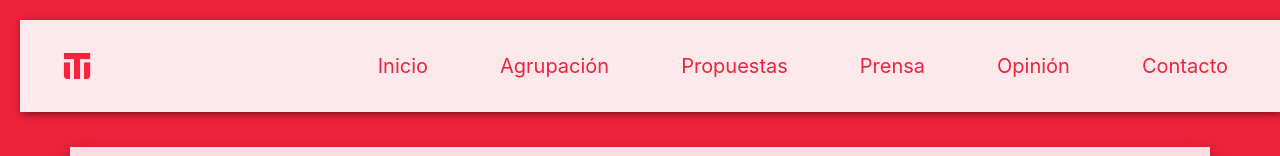
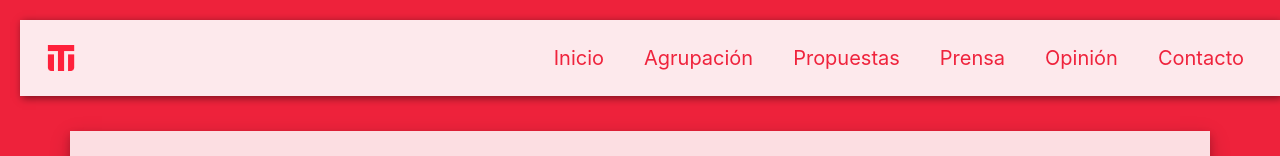
Before and after one commit to guidotesolin/TriunfoTatengueV2, a React (Create React App) app: page / in a window 1280 px wide. Shown: the top 156 px of the page. Built offline with nearby package versions, Linux system fonts and the light colour scheme.

Commit message:
Correction of padding in navbar

```diff
--- a/src/components/Header/Header.css
+++ b/src/components/Header/Header.css
@@ -5,7 +5,9 @@
   background: rgba(255, 255, 255, 0.9);
   box-shadow: 2px 2px 8px rgba(0, 0, 0, 0.5);
 }
-
+.nav-link {
+  padding: 0;
+}
 nav {
   text-align: right;
   display: flex;
--- a/src/components/Header/Header.js
+++ b/src/components/Header/Header.js
@@ -9,7 +9,7 @@ export default function Header() {
   return (
     <div id="divNavbar">
       <Navbar collapseOnSelect expand="lg">
-        <Navbar.Brand>
+        <Navbar.Brand py-0>
           <Nav.Link class="navbarImage">
             <Link to="/" class="navbarImage">
               <img
--- a/src/components/Prensa/database.js
+++ b/src/components/Prensa/database.js
@@ -20,6 +20,7 @@ import img18 from "../../assets/images/Prensa/id18.jpg";
 import img19 from "../../assets/images/Prensa/id19.jpg";
 import img20 from "../../assets/images/Prensa/id20.jpg";
 import img21 from "../../assets/images/Prensa/id21.jpg";
+import img22 from "../../assets/images/Prensa/id22.jpg";
 
 const getPrensa = () => {
   const prensa = [
@@ -324,6 +325,20 @@ const getPrensa = () => {
       imageAlt: "Rodriguez Peragallo",
       date: "2020-12-24",
     },
+    {
+      id: 22,
+      title: `Reunión entre Gugnali y Triunfo Tatengue con ideas a futuro`,
+      epigraph:
+        "Uno de los referentes de la Agrupación Triunfo Tatengue, se reunió días atrás con el exentrenador de Unión, Claudio Gugnali, para seguir trabajando en conjunto",
+      text: [
+        `La Agrupación Triunfo Tatengue sigue trabajando. Si bien habrá que esperar uno tiempo más para las nuevas elecciones en Unión, no detiene su andar y avanza en temas que podrían ser importantes a futuro. Sobre todo en el manejo de las divisiones inferiores, hoy el eslabón más recurrente por la crisis económica que disparó la pandemia del coronavirus. Esto hace que los equipos apuesten y potencien sus patrimonios. En este sentido, uno de los referentes, Leonardo Simonutti estuvo reunido con el exentrenador y colaborador de Alejandro Sabella en la Selección Argentina, Claudio Gugnali.`,
+      ],
+      link:
+        "https://www.unosantafe.com.ar/union/en-union-hay-una-falta-transparencia-alarmante-n2632169.html",
+      image: img22,
+      imageAlt: "Simonutti y Gugnali",
+      date: "2021-02-13",
+    },
   ];
   prensa.sort((a, b) => (b.id > a.id ? 1 : a.id > b.id ? -1 : 0));
   return prensa;
```
Also changed, not shown: src/assets/images/Prensa/id22.jpg (added), 1 other file (tests, documents, lock files or other folders).
